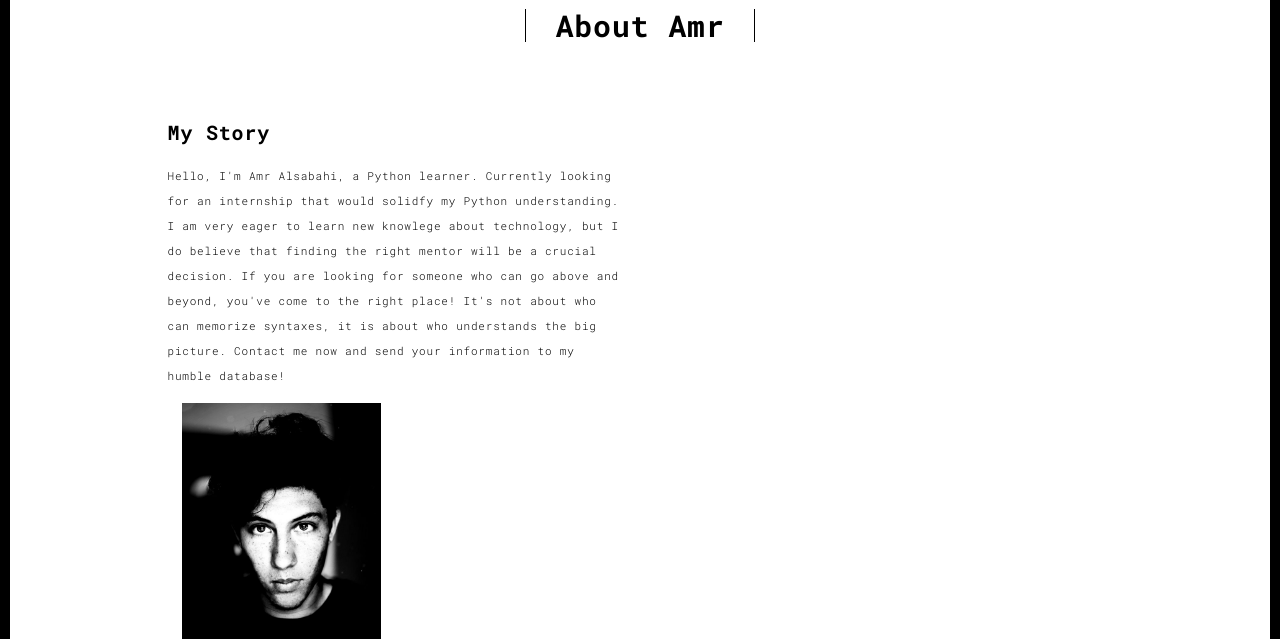
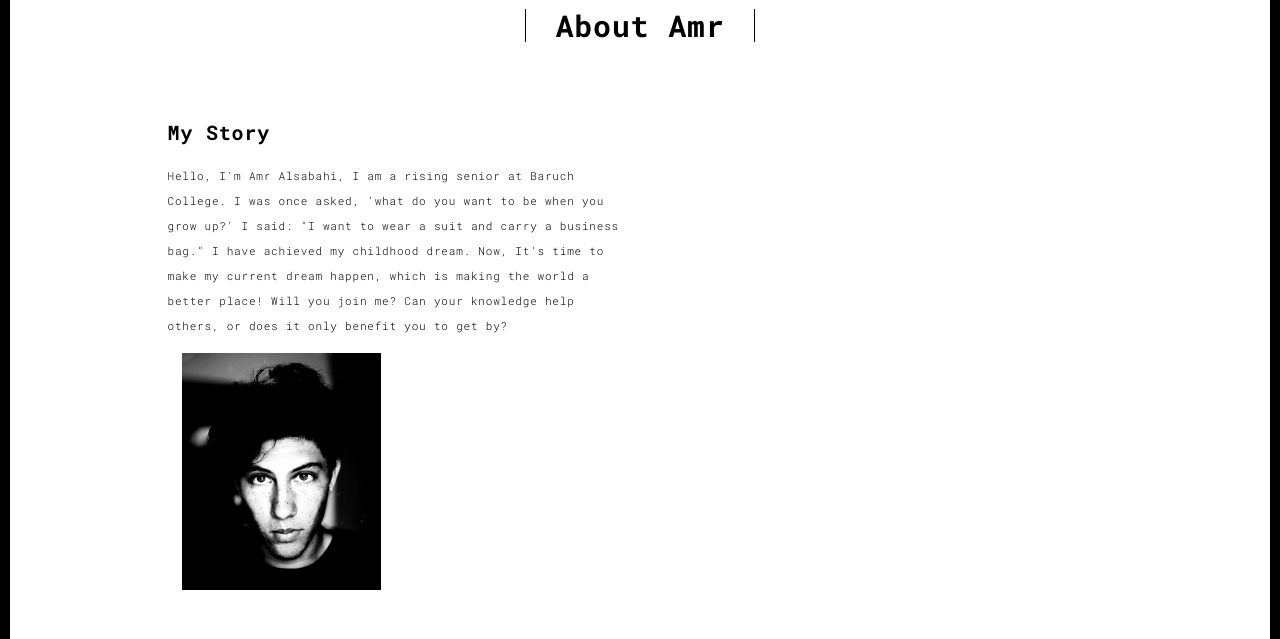
Before and after one commit to Amralsa/portfo, a Flask app: page /about.html in a window 1280 px wide. Shown: the part 90-729 px from the top of the page. Run offline with Flask 2, Linux system fonts and the light colour scheme; some libraries are stand-ins or nearby versions.

Commit message:
fixing about me

```diff
--- a/templates/about.html
+++ b/templates/about.html
@@ -16,9 +16,7 @@
               <div class="row">
                 <div class="col-xs-12 col-md-6">
                   <h3>My Story</h3>
-                  <p>Hello, I'm Amr Alsabahi, a Python learner. Currently looking for an internship that would solidfy my Python understanding.
-I am very eager to learn new knowlege about technology, but I do believe that finding the right mentor will be a crucial decision. If you are looking for
-someone who can go above and beyond, you've come to the right place! It's not about who can memorize syntaxes, it is about who understands the big picture. Contact me now and send your information to my humble database!</p>
+                  <p>Hello, I'm Amr Alsabahi, I am a rising senior at Baruch College. I was once asked, 'what do you want to be when you grow up?' I said: "I want to wear a suit and carry a business bag." I have achieved my childhood dream. Now, It's time to make my current dream happen, which is making the world a better place! Will you join me? Can your knowledge help others, or does it only benefit you to get by? </p>
 <!--                  <h3>Ut enim ad minim </h3>-->
 <!--                  <p>Duis aute irure dolor in reprehenderit in voluptate velit esse-->
 <!--                  cillum dolore eu fugiat nulla pariatur. Excepteur sint occaecat cupidatat non-->
```
